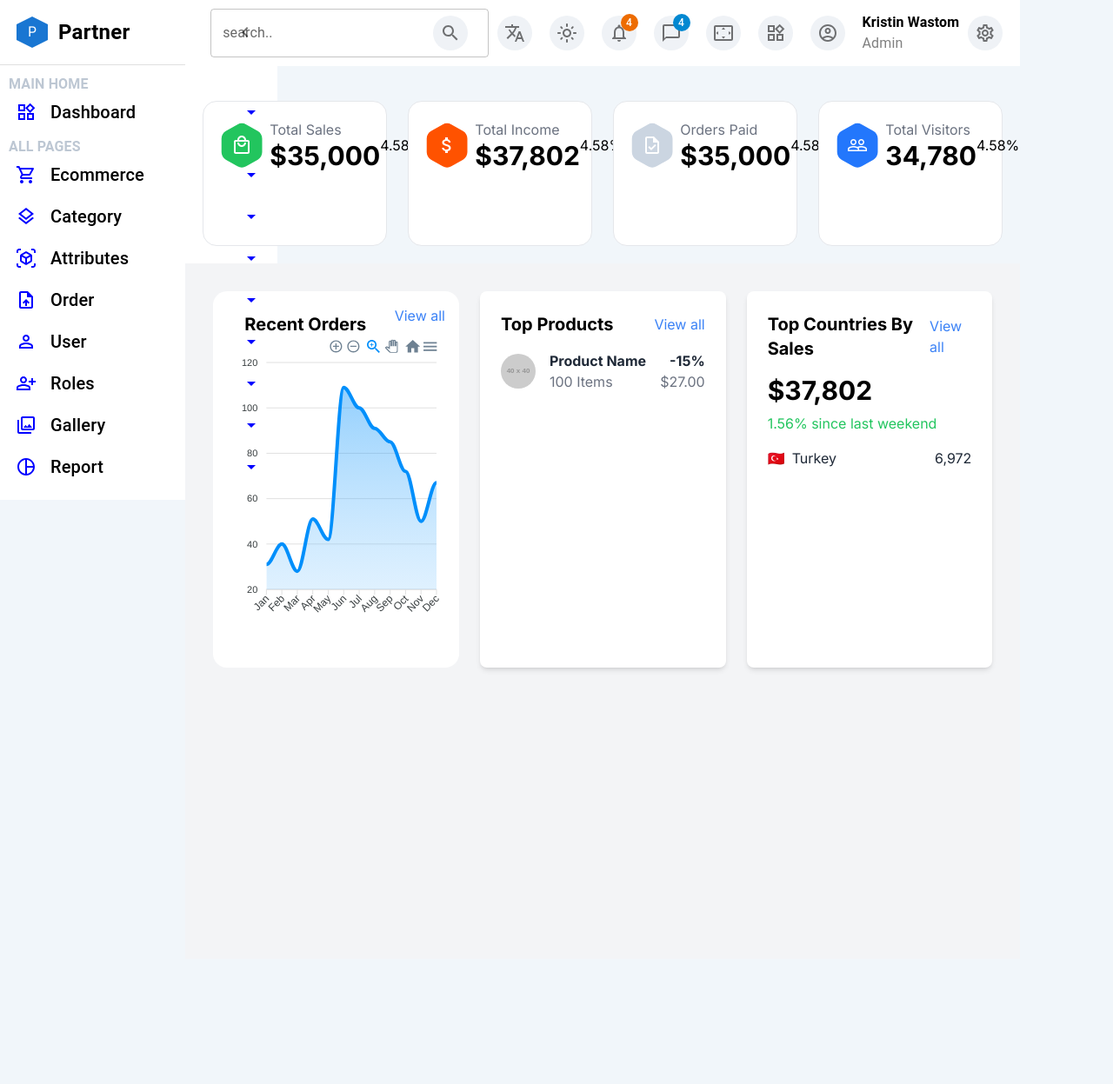
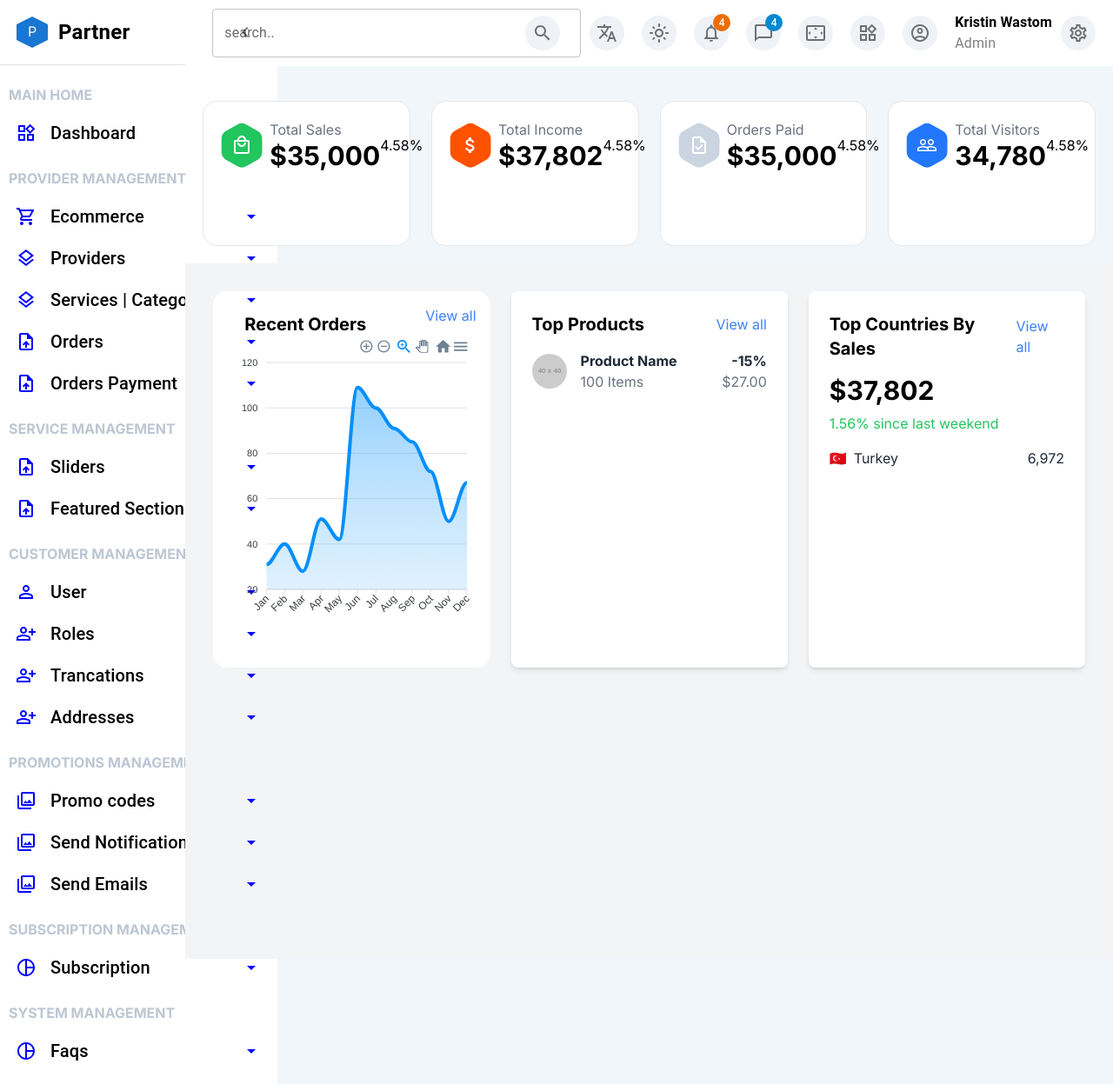
Before and after one commit to Varsani2520/next-admin, a Next.js app: page / in a window 1280 px wide. Shown: the whole page at 87% size. Before the commit the page ends 1103 px from the top, so only its background shows below. Built offline with nearby package versions, Linux system fonts and the light colour scheme.

Commit message:
Update and add new features in sidebar

```diff
--- a/app/Layouts/Sidebar.jsx
+++ b/app/Layouts/Sidebar.jsx
@@ -2,7 +2,6 @@
 import React from 'react';
 import { Box } from '@mui/material';
 import Logo from './Reusable/Logo';
-import Heading from '../components/common/Heading';
 import DropDownMenu from '../components/common/DropDownMenu';
 import WidgetsOutlinedIcon from '@mui/icons-material/WidgetsOutlined';
 import ShoppingCartOutlinedIcon from '@mui/icons-material/ShoppingCartOutlined';
@@ -13,23 +12,51 @@ import PermIdentityOutlinedIcon from '@mui/icons-material/PermIdentityOutlined';
 import PersonAddAltOutlinedIcon from '@mui/icons-material/PersonAddAltOutlined';
 import CollectionsOutlinedIcon from '@mui/icons-material/CollectionsOutlined';
 import PieChartOutlineOutlinedIcon from '@mui/icons-material/PieChartOutlineOutlined';
+import SidebarHeading from '../components/common/SidebarHeading';
 
 const SideBar = ({ isOpen, toggleSidebar }) => {
   return (
     <Box sx={{ background: 'white', width: isOpen ? 319 : 80, transition: 'width 0.3s' }}>
       <Logo isOpen={isOpen} toggleSidebar={toggleSidebar} />
       <Box sx={{ display: 'flex', flexDirection: 'column', padding: '10px', justifyContent: 'center' }}>
-        {isOpen && <Heading title={"MAIN HOME"} sx={{ padding: '10px' }} />}
+
+        {/* Dashboard */}
+        {isOpen && <SidebarHeading title={"MAIN HOME"} />}
         <DropDownMenu title={"Dashboard"} projectName2={"eShop"} projectName1={"eRequirements"} startIcon={<WidgetsOutlinedIcon />} isOpen={isOpen} />
-        {isOpen && <Heading title={"ALL PAGES"} sx={{ padding: '10px' }} />}
+
+        {isOpen && <SidebarHeading title={"PROVIDER MANAGEMENT"}  />}
+
         <DropDownMenu title={"Ecommerce"} projectName2={"eShop"} projectName1={"eRequirements"} startIcon={<ShoppingCartOutlinedIcon />} isOpen={isOpen} />
-        <DropDownMenu title={"Category"} projectName2={"eShop"} projectName1={"eRequirements"} startIcon={<LayersOutlinedIcon />} isOpen={isOpen} />
-        <DropDownMenu title={"Attributes"} projectName2={"eShop"} projectName1={"eRequirements"} startIcon={<ViewInArOutlinedIcon />} isOpen={isOpen} />
-        <DropDownMenu title={"Order"} projectName2={"eShop"} projectName1={"eRequirements"} startIcon={<UploadFileOutlinedIcon />} isOpen={isOpen} />
+        <DropDownMenu title={"Providers"} projectName2={"eShop"} projectName1={"eRequirements"} startIcon={<LayersOutlinedIcon />} isOpen={isOpen} />
+        <DropDownMenu title={"Services | Category"} projectName2={"eShop"} projectName1={"eRequirements"} startIcon={<LayersOutlinedIcon />} isOpen={isOpen} />
+        <DropDownMenu title={"Orders"} projectName2={"eShop"} projectName1={"eRequirements"} startIcon={<UploadFileOutlinedIcon />} isOpen={isOpen} />
+        <DropDownMenu title={"Orders Payment"} projectName2={"eShop"} projectName1={"eRequirements"} startIcon={<UploadFileOutlinedIcon />} isOpen={isOpen} />
+
+        {isOpen && <SidebarHeading title={"SERVICE MANAGEMENT"}  />}
+
+        <DropDownMenu title={"Sliders"} projectName2={"eShop"} projectName1={"eRequirements"} startIcon={<UploadFileOutlinedIcon />} isOpen={isOpen} />
+        <DropDownMenu title={"Featured Section"} projectName2={"eShop"} projectName1={"eRequirements"} startIcon={<UploadFileOutlinedIcon />} isOpen={isOpen} />
+
+        {isOpen && <SidebarHeading title={"CUSTOMER MANAGEMENT"}  />}
+
         <DropDownMenu title={"User"} projectName2={"eShop"} projectName1={"eRequirements"} startIcon={<PermIdentityOutlinedIcon />} isOpen={isOpen} />
         <DropDownMenu title={"Roles"} projectName2={"eShop"} projectName1={"eRequirements"} startIcon={<PersonAddAltOutlinedIcon />} isOpen={isOpen} />
-        <DropDownMenu title={"Gallery"} projectName2={"eShop"} projectName1={"eRequirements"} startIcon={<CollectionsOutlinedIcon />} isOpen={isOpen} />
-        <DropDownMenu title={"Report"} projectName2={"eShop"} projectName1={"eRequirements"} startIcon={<PieChartOutlineOutlinedIcon />} isOpen={isOpen} />
+        <DropDownMenu title={"Trancations"} projectName2={"eShop"} projectName1={"eRequirements"} startIcon={<PersonAddAltOutlinedIcon />} isOpen={isOpen} />
+        <DropDownMenu title={"Addresses"} projectName2={"eShop"} projectName1={"eRequirements"} startIcon={<PersonAddAltOutlinedIcon />} isOpen={isOpen} />
+
+        {isOpen && <SidebarHeading title={"PROMOTIONS MANAGEMENT"}  />}
+
+        <DropDownMenu title={"Promo codes"} projectName2={"eShop"} projectName1={"eRequirements"} startIcon={<CollectionsOutlinedIcon />} isOpen={isOpen} />
+        <DropDownMenu title={"Send Notifications"} projectName2={"eShop"} projectName1={"eRequirements"} startIcon={<CollectionsOutlinedIcon />} isOpen={isOpen} />
+        <DropDownMenu title={"Send Emails"} projectName2={"eShop"} projectName1={"eRequirements"} startIcon={<CollectionsOutlinedIcon />} isOpen={isOpen} />
+
+        {isOpen && <SidebarHeading title={"SUBSCRIPTION MANAGEMENT"}  />}
+
+        <DropDownMenu title={"Subscription"} projectName2={"eShop"} projectName1={"eRequirements"} startIcon={<PieChartOutlineOutlinedIcon />} isOpen={isOpen} />
+
+        {isOpen && <SidebarHeading title={"SYSTEM MANAGEMENT"}  />}
+
+        <DropDownMenu title={"Faqs"} projectName2={"eShop"} projectName1={"eRequirements"} startIcon={<PieChartOutlineOutlinedIcon />} isOpen={isOpen} />
       </Box>
     </Box>
   );
--- a/app/components/common/Heading.jsx
+++ /dev/null
@@ -1,11 +0,0 @@
-import { Typography } from '@mui/material'
-import React from 'react'
-
-const Heading = ({ title }) => {
-    return (
-        <>
-            <Typography sx={{ fontWeight: 'bold', color: '#bdc7d3' }}>{title}</Typography></>
-    )
-}
-
-export default Heading
--- /dev/null
+++ b/app/components/common/SidebarHeading.jsx
@@ -0,0 +1,7 @@
+import React from "react";
+
+const SidebarHeading = ({ title }) => {
+  return <h1 className="text-[#bdc7d3] font-bold my-3">{title}</h1>;
+};
+
+export default SidebarHeading;
--- a/app/layout.js
+++ b/app/layout.js
@@ -10,6 +10,7 @@ const inter = Inter({ subsets: ["latin"] });
 
 
 export default function RootLayout({ children }) {
+
   const [sidebarOpen, setSidebarOpen] = useState(true);
 
   const toggleSidebar = () => {
@@ -18,12 +19,15 @@ export default function RootLayout({ children }) {
 
   return (
     <html lang="en">
+      <head>
+        <title>Admin Panel | Partner</title>
+      </head>
       <body className={inter.className}>
         <Grid container className="rootLayout">
-          <Grid item md={sidebarOpen ? 2 : 1} xs={12} className="sidebar">
+          <Grid item md={sidebarOpen ? 2 : 0.5} xs={12} className="sidebar">
             <SideBar isOpen={sidebarOpen} toggleSidebar={toggleSidebar} />
           </Grid>
-          <Grid item md={sidebarOpen ? 9 : 10} xs={12} className="content">
+          <Grid item md={sidebarOpen ? 10 : 11.5} xs={12} className="content">
             <Box className="navbar">
               <NavBar />
             </Box>
```
